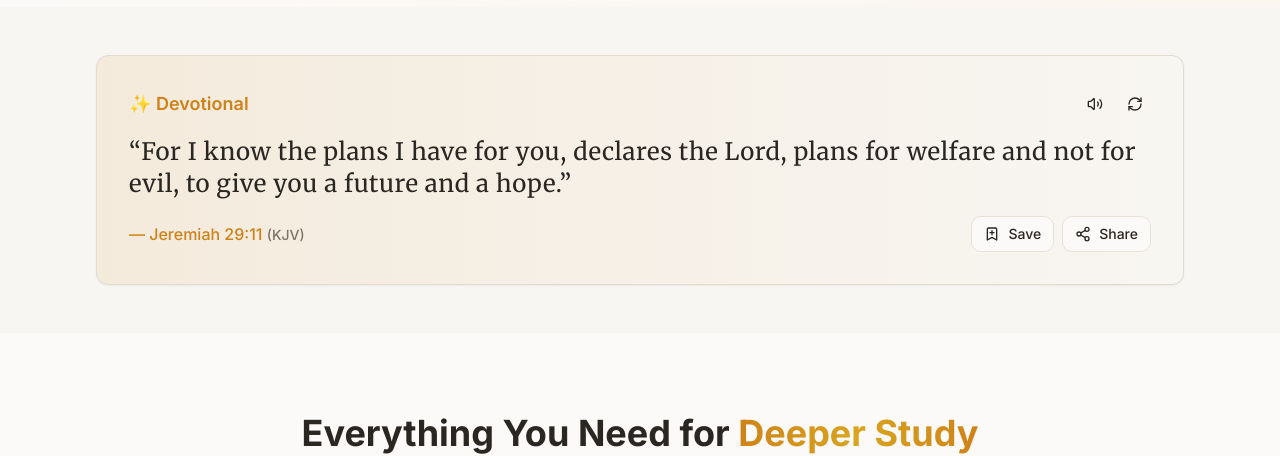
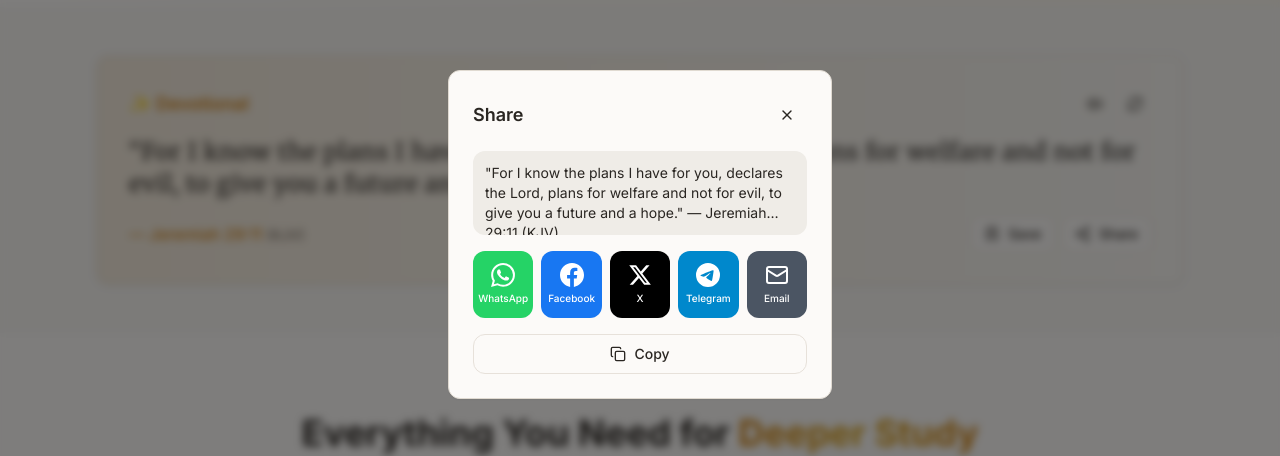
Before and after one commit to banlamano/scripture-forge-ai, a Next.js app in the folder scripture-forge-ai/: page / in a window 1280 px wide. Both pictures are taken after a click on the button "Share". Shown: the part 594-1050 px from the top of the page. Built offline with nearby package versions, Linux system fonts and the light colour scheme; no server answers.

Commit message:
add-share-modal-with-social-apps

```diff
--- a/scripture-forge-ai/components/chat/chat-interface.tsx
+++ b/scripture-forge-ai/components/chat/chat-interface.tsx
@@ -36,6 +36,7 @@
 import { toast } from "sonner";
 import { useTranslations } from "next-intl";
 import { useLanguage } from "@/components/providers/language-provider";
+import { ShareModal } from "@/components/ui/share-modal";
 
 export function ChatInterface() {
   const searchParams = useSearchParams();
@@ -65,6 +66,8 @@
   const [isListening, setIsListening] = useState(false);
   const [speechSupported, setSpeechSupported] = useState(false);
   const recognitionRef = useRef<SpeechRecognition | null>(null);
+  const [showShareModal, setShowShareModal] = useState(false);
+  const [shareContent, setShareContent] = useState("");
 
   // Check for speech recognition support
   useEffect(() => {
@@ -165,30 +168,9 @@
     toast.success(tCommon("copied"));
   };
 
-  const handleShare = async (content: string) => {
-    const shareData = {
-      title: "ScriptureForge AI",
-      text: content,
-      url: window.location.href,
-    };
-
-    if (navigator.share && navigator.canShare(shareData)) {
-      try {
-        await navigator.share(shareData);
-        toast.success(tCommon("shared") || "Shared successfully!");
-      } catch (err) {
-        // User cancelled or error
-        if ((err as Error).name !== "AbortError") {
-          // Fallback to copy
-          await navigator.clipboard.writeText(content);
-          toast.success(tCommon("copied"));
-        }
-      }
-    } else {
-      // Fallback: copy to clipboard
-      await navigator.clipboard.writeText(content);
-      toast.success(tCommon("copied"));
-    }
+  const handleShare = (content: string) => {
+    setShareContent(content);
+    setShowShareModal(true);
   };
 
   const handleNewChat = () => {
@@ -262,6 +244,18 @@
   };
 
   return (
+    <>
+    <ShareModal
+      isOpen={showShareModal}
+      onClose={() => setShowShareModal(false)}
+      text={shareContent}
+      title="ScriptureForge AI"
+      translations={{
+        shareTitle: tCommon("share"),
+        copyLink: tCommon("copy"),
+        copied: tCommon("copied"),
+      }}
+    />
     <div className="flex-1 flex h-[calc(100vh-4rem)]">
       {/* Sidebar */}
       <ChatSidebar
@@ -401,6 +395,7 @@
         </div>
       </div>
     </div>
+    </>
   );
 }
 
--- a/scripture-forge-ai/components/home/verse-of-the-day.tsx
+++ b/scripture-forge-ai/components/home/verse-of-the-day.tsx
@@ -8,6 +8,7 @@
 import { Card, CardContent } from "@/components/ui/card";
 import { useLanguage } from "@/components/providers/language-provider";
 import { toast } from "sonner";
+import { ShareModal } from "@/components/ui/share-modal";
 
 // Popular verses with their references (book, chapter, verse)
 const verseReferences = [
@@ -43,6 +44,7 @@
   const [currentVerse, setCurrentVerse] = useState<VerseData | null>(null);
   const [isRefreshing, setIsRefreshing] = useState(false);
   const [currentIndex, setCurrentIndex] = useState(0);
+  const [showShareModal, setShowShareModal] = useState(false);
 
   const fetchVerse = useCallback(async (index: number) => {
     const ref = verseReferences[index];
@@ -169,37 +171,29 @@
     }
   };
 
-  const handleShare = async () => {
+  const handleShare = () => {
     if (!currentVerse) return;
+    setShowShareModal(true);
+  };
 
-    const shareText = `"${currentVerse.text}" — ${currentVerse.reference} (${currentVerse.translation})`;
-    const shareData = {
-      title: "ScriptureForge AI - Verse of the Day",
-      text: shareText,
-      url: window.location.href,
-    };
-
-    // Try native share API first (mobile/supported browsers)
-    if (navigator.share && navigator.canShare(shareData)) {
-      try {
-        await navigator.share(shareData);
-        toast.success(t("shared") || "Shared successfully!");
-      } catch (err) {
-        // User cancelled - don't show error
-        if ((err as Error).name !== "AbortError") {
-          // Fallback to copy
-          await navigator.clipboard.writeText(shareText);
-          toast.success(t("copied"));
-        }
-      }
-    } else {
-      // Fallback: copy to clipboard
-      await navigator.clipboard.writeText(shareText);
-      toast.success(t("copied"));
-    }
+  const getShareText = () => {
+    if (!currentVerse) return "";
+    return `"${currentVerse.text}" — ${currentVerse.reference} (${currentVerse.translation})`;
   };
 
   return (
+    <>
+    <ShareModal
+      isOpen={showShareModal}
+      onClose={() => setShowShareModal(false)}
+      text={getShareText()}
+      title="ScriptureForge AI - Verse of the Day"
+      translations={{
+        shareTitle: t("share"),
+        copyLink: t("copy"),
+        copied: t("copied"),
+      }}
+    />
     <Card className="overflow-hidden">
       <CardContent className="p-0">
         <div className="bg-gradient-to-r from-primary/10 via-primary/5 to-transparent p-6 md:p-8">
@@ -268,5 +262,6 @@
         </div>
       </CardContent>
     </Card>
+    </>
   );
 }
--- /dev/null
+++ b/scripture-forge-ai/components/ui/share-modal.tsx
@@ -0,0 +1,169 @@
+"use client";
+
+import { useState } from "react";
+import { Button } from "@/components/ui/button";
+import { Card } from "@/components/ui/card";
+import { X, Copy, Check, Mail } from "lucide-react";
+import { toast } from "sonner";
+
+// Social media icons as SVG components
+const WhatsAppIcon = () => (
+  <svg viewBox="0 0 24 24" className="w-6 h-6" fill="currentColor">
+    <path d="M17.472 14.382c-.297-.149-1.758-.867-2.03-.967-.273-.099-.471-.148-.67.15-.197.297-.767.966-.94 1.164-.173.199-.347.223-.644.075-.297-.15-1.255-.463-2.39-1.475-.883-.788-1.48-1.761-1.653-2.059-.173-.297-.018-.458.13-.606.134-.133.298-.347.446-.52.149-.174.198-.298.298-.497.099-.198.05-.371-.025-.52-.075-.149-.669-1.612-.916-2.207-.242-.579-.487-.5-.669-.51-.173-.008-.371-.01-.57-.01-.198 0-.52.074-.792.372-.272.297-1.04 1.016-1.04 2.479 0 1.462 1.065 2.875 1.213 3.074.149.198 2.096 3.2 5.077 4.487.709.306 1.262.489 1.694.625.712.227 1.36.195 1.871.118.571-.085 1.758-.719 2.006-1.413.248-.694.248-1.289.173-1.413-.074-.124-.272-.198-.57-.347m-5.421 7.403h-.004a9.87 9.87 0 01-5.031-1.378l-.361-.214-3.741.982.998-3.648-.235-.374a9.86 9.86 0 01-1.51-5.26c.001-5.45 4.436-9.884 9.888-9.884 2.64 0 5.122 1.03 6.988 2.898a9.825 9.825 0 012.893 6.994c-.003 5.45-4.437 9.884-9.885 9.884m8.413-18.297A11.815 11.815 0 0012.05 0C5.495 0 .16 5.335.157 11.892c0 2.096.547 4.142 1.588 5.945L.057 24l6.305-1.654a11.882 11.882 0 005.683 1.448h.005c6.554 0 11.89-5.335 11.893-11.893a11.821 11.821 0 00-3.48-8.413z"/>
+  </svg>
+);
+
+const FacebookIcon = () => (
+  <svg viewBox="0 0 24 24" className="w-6 h-6" fill="currentColor">
+    <path d="M24 12.073c0-6.627-5.373-12-12-12s-12 5.373-12 12c0 5.99 4.388 10.954 10.125 11.854v-8.385H7.078v-3.47h3.047V9.43c0-3.007 1.792-4.669 4.533-4.669 1.312 0 2.686.235 2.686.235v2.953H15.83c-1.491 0-1.956.925-1.956 1.874v2.25h3.328l-.532 3.47h-2.796v8.385C19.612 23.027 24 18.062 24 12.073z"/>
+  </svg>
+);
+
+const TwitterIcon = () => (
+  <svg viewBox="0 0 24 24" className="w-6 h-6" fill="currentColor">
+    <path d="M18.244 2.25h3.308l-7.227 8.26 8.502 11.24H16.17l-5.214-6.817L4.99 21.75H1.68l7.73-8.835L1.254 2.25H8.08l4.713 6.231zm-1.161 17.52h1.833L7.084 4.126H5.117z"/>
+  </svg>
+);
+
+const TelegramIcon = () => (
+  <svg viewBox="0 0 24 24" className="w-6 h-6" fill="currentColor">
+    <path d="M11.944 0A12 12 0 0 0 0 12a12 12 0 0 0 12 12 12 12 0 0 0 12-12A12 12 0 0 0 12 0a12 12 0 0 0-.056 0zm4.962 7.224c.1-.002.321.023.465.14a.506.506 0 0 1 .171.325c.016.093.036.306.02.472-.18 1.898-.962 6.502-1.36 8.627-.168.9-.499 1.201-.82 1.23-.696.065-1.225-.46-1.9-.902-1.056-.693-1.653-1.124-2.678-1.8-1.185-.78-.417-1.21.258-1.91.177-.184 3.247-2.977 3.307-3.23.007-.032.014-.15-.056-.212s-.174-.041-.249-.024c-.106.024-1.793 1.14-5.061 3.345-.48.33-.913.49-1.302.48-.428-.008-1.252-.241-1.865-.44-.752-.245-1.349-.374-1.297-.789.027-.216.325-.437.893-.663 3.498-1.524 5.83-2.529 6.998-3.014 3.332-1.386 4.025-1.627 4.476-1.635z"/>
+  </svg>
+);
+
+interface ShareModalProps {
+  isOpen: boolean;
+  onClose: () => void;
+  text: string;
+  title?: string;
+  url?: string;
+  translations?: {
+    shareTitle?: string;
+    copyLink?: string;
+    copied?: string;
+  };
+}
+
+export function ShareModal({
+  isOpen,
+  onClose,
+  text,
+  title = "ScriptureForge AI",
+  url,
+  translations = {}
+}: ShareModalProps) {
+  const [copied, setCopied] = useState(false);
+  const shareUrl = url || (typeof window !== "undefined" ? window.location.href : "");
+  const encodedText = encodeURIComponent(text);
+  const encodedUrl = encodeURIComponent(shareUrl);
+  const encodedTitle = encodeURIComponent(title);
+
+  const {
+    shareTitle = "Share",
+    copyLink = "Copy to Clipboard",
+    copied: copiedText = "Copied!"
+  } = translations;
+
+  const shareOptions = [
+    {
+      name: "WhatsApp",
+      icon: <WhatsAppIcon />,
+      color: "bg-[#25D366] hover:bg-[#128C7E]",
+      url: `https://wa.me/?text=${encodedText}%0A%0A${encodedUrl}`,
+    },
+    {
+      name: "Facebook",
+      icon: <FacebookIcon />,
+      color: "bg-[#1877F2] hover:bg-[#0C63D4]",
+      url: `https://www.facebook.com/sharer/sharer.php?u=${encodedUrl}&quote=${encodedText}`,
+    },
+    {
+      name: "X (Twitter)",
+      icon: <TwitterIcon />,
+      color: "bg-black hover:bg-gray-800",
+      url: `https://twitter.com/intent/tweet?text=${encodedText}&url=${encodedUrl}`,
+    },
+    {
+      name: "Telegram",
+      icon: <TelegramIcon />,
+      color: "bg-[#0088cc] hover:bg-[#006699]",
+      url: `https://t.me/share/url?url=${encodedUrl}&text=${encodedText}`,
+    },
+    {
+      name: "Email",
+      icon: <Mail className="w-6 h-6" />,
+      color: "bg-gray-600 hover:bg-gray-700",
+      url: `mailto:?subject=${encodedTitle}&body=${encodedText}%0A%0A${encodedUrl}`,
+    },
+  ];
+
+  const handleCopy = async () => {
+    try {
+      await navigator.clipboard.writeText(`${text}\n\n${shareUrl}`);
+      setCopied(true);
+      toast.success(copiedText);
+      setTimeout(() => setCopied(false), 2000);
+    } catch (err) {
+      toast.error("Failed to copy");
+    }
+  };
+
+  const handleShareClick = (shareUrl: string) => {
+    window.open(shareUrl, "_blank", "width=600,height=400,noopener,noreferrer");
+    onClose();
+  };
+
+  if (!isOpen) return null;
+
+  return (
+    <div className="fixed inset-0 z-50 flex items-center justify-center p-4 bg-black/50 backdrop-blur-sm" onClick={onClose}>
+      <Card className="w-full max-w-sm p-6 bg-background" onClick={(e) => e.stopPropagation()}>
+        <div className="flex items-center justify-between mb-4">
+          <h3 className="text-lg font-semibold">{shareTitle}</h3>
+          <Button variant="ghost" size="icon" onClick={onClose}>
+            <X className="w-4 h-4" />
+          </Button>
+        </div>
+
+        {/* Share preview */}
+        <div className="p-3 mb-4 text-sm rounded-lg bg-muted line-clamp-3">
+          {text}
+        </div>
+
+        {/* Share buttons */}
+        <div className="grid grid-cols-5 gap-2 mb-4">
+          {shareOptions.map((option) => (
+            <button
+              key={option.name}
+              onClick={() => handleShareClick(option.url)}
+              className={`flex flex-col items-center justify-center p-3 rounded-lg text-white transition-colors ${option.color}`}
+              title={option.name}
+            >
+              {option.icon}
+              <span className="mt-1 text-[10px] font-medium">{option.name.split(" ")[0]}</span>
+            </button>
+          ))}
+        </div>
+
+        {/* Copy button */}
+        <Button
+          variant="outline"
+          className="w-full"
+          onClick={handleCopy}
+        >
+          {copied ? (
+            <>
+              <Check className="w-4 h-4 mr-2" />
+              {copiedText}
+            </>
+          ) : (
+            <>
+              <Copy className="w-4 h-4 mr-2" />
+              {copyLink}
+            </>
+          )}
+        </Button>
+      </Card>
+    </div>
+  );
+}
```
